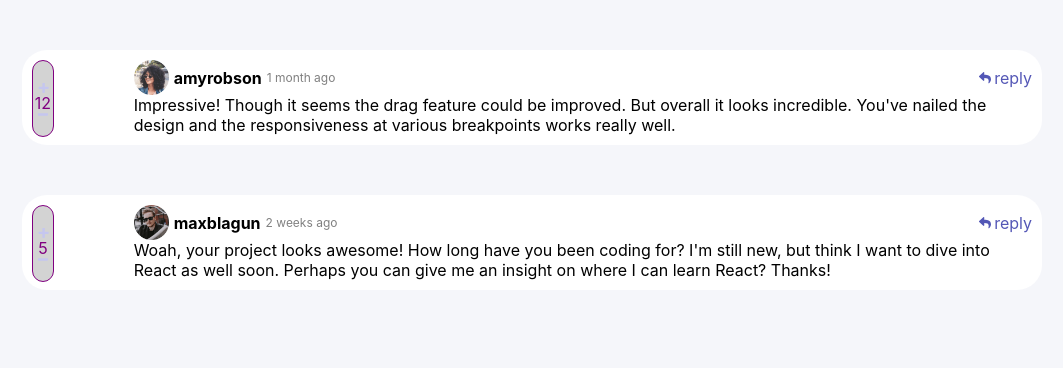
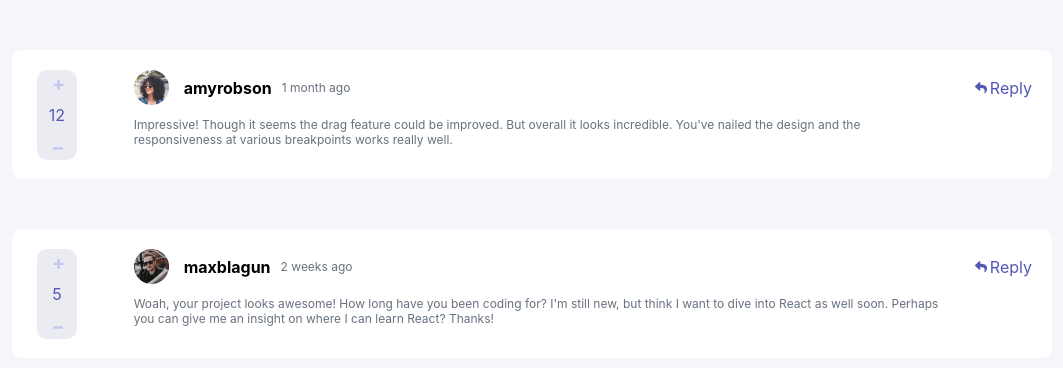
Before and after one commit to xflameyoke/interactive-comment-section-app, a React (Create React App) app: page / in a window 1280 px wide. Shown: the top 368 px of the page, without its empty margins (108-1171 px from the left). Built offline with nearby package versions, Linux system fonts and the light colour scheme.

Commit message:
style: comment styling

```diff
--- a/src/components/comment/comment.styled.ts
+++ b/src/components/comment/comment.styled.ts
@@ -5,22 +5,39 @@ export const CommentStyled = styled.div`
   grid-template-rows: 1fr;
   grid-template-columns: 1fr 11fr;
   grid-column-gap: 20px;
+
+  p {
+    width: 90%;
+    color: ${({ theme }) => theme.colors.grayishBlue};
+    font-size: 12px;
+  }
 `;
 
 export const CommentScore = styled.div`
   display: flex;
   align-items: center;
-  justify-content: center;
+  justify-content: space-between;
+  padding: 5px;
   flex-direction: column;
+  width: 30px;
+  height: 90%;
+  color: ${({ theme }) => theme.colors.moderateBlue};
+  border-radius: 10px;
+  background: ${({ theme }) => theme.colors.lightGray};
+  margin-left: 5px;
+`;
+
+export const VoteButtonStyled = styled.button`
+  border: none;
   width: 20px;
-  height: 100%;
-  color: purple;
-  border: 1px solid purple;
+  height: 20px;
+  background: ${({ theme }) => theme.colors.lightGray};
+  cursor: pointer;
   border-radius: 25px;
-  background: lightgrey;
+  color: lightgrey;
 
   img {
-    color: ${({ theme }) => theme.colors.moderateBlue};
+    color: '#FFFFFF';
   }
 `;
 
@@ -31,16 +48,18 @@ export const UserStyled = styled.div`
 
 export const UserAvatar = styled.img`
   height: 35px;
+  margin-right: 10px;
 `;
 
 export const UserStyledName = styled.div`
   color: black;
   margin: 5px;
   font-weight: bold;
+  margin-right: 10px;
 `;
 
 export const UserStyledDate = styled.div`
-  color: grey;
+  color: ${({ theme }) => theme.colors.grayishBlue};
   font-size: 12px;
 `;
 
--- a/src/components/comment/comment.tsx
+++ b/src/components/comment/comment.tsx
@@ -8,6 +8,7 @@ import {
   UserStyledDate,
   UserStyledName,
   UserStyledReply,
+  VoteButtonStyled,
 } from './comment.styled';
 import IconReply from '../../icons/icon-reply.svg';
 import IconPlus from '../../icons/icon-plus.svg';
@@ -30,9 +31,13 @@ const Comment = (props: CommentProps) => (
   <CommentStyled key={props.id}>
     <div>
       <CommentScore>
-        <img src={IconPlus} alt="IconPlus" />
+        <VoteButtonStyled>
+          <img src={IconPlus} alt="IconPlus" />
+        </VoteButtonStyled>
         {props.score}
-        <img src={IconMinus} alt="IconMinus" />
+        <VoteButtonStyled>
+          <img src={IconMinus} alt="IconMinus" />
+        </VoteButtonStyled>
       </CommentScore>
     </div>
     <div>
@@ -42,10 +47,10 @@ const Comment = (props: CommentProps) => (
         <UserStyledDate>{props.createdAt}</UserStyledDate>
         <UserStyledReply>
           <IconReplyStyled src={IconReply} alt="IconReply" />
-          reply
+          Reply
         </UserStyledReply>
       </UserStyled>
-      <div>{props.content}</div>
+      <p>{props.content}</p>
     </div>
   </CommentStyled>
 );
--- a/src/components/commentList/commentList.styled.ts
+++ b/src/components/commentList/commentList.styled.ts
@@ -2,9 +2,8 @@ import styled from 'styled-components';
 
 export const CommentListStyled = styled.div`
   max-width: 1000px;
-  max-height: 300px;
   background: white;
   margin: 50px auto 0 auto;
-  border-radius: 25px;
-  padding: 10px;
+  border-radius: 10px;
+  padding: 20px;
 `;
```
